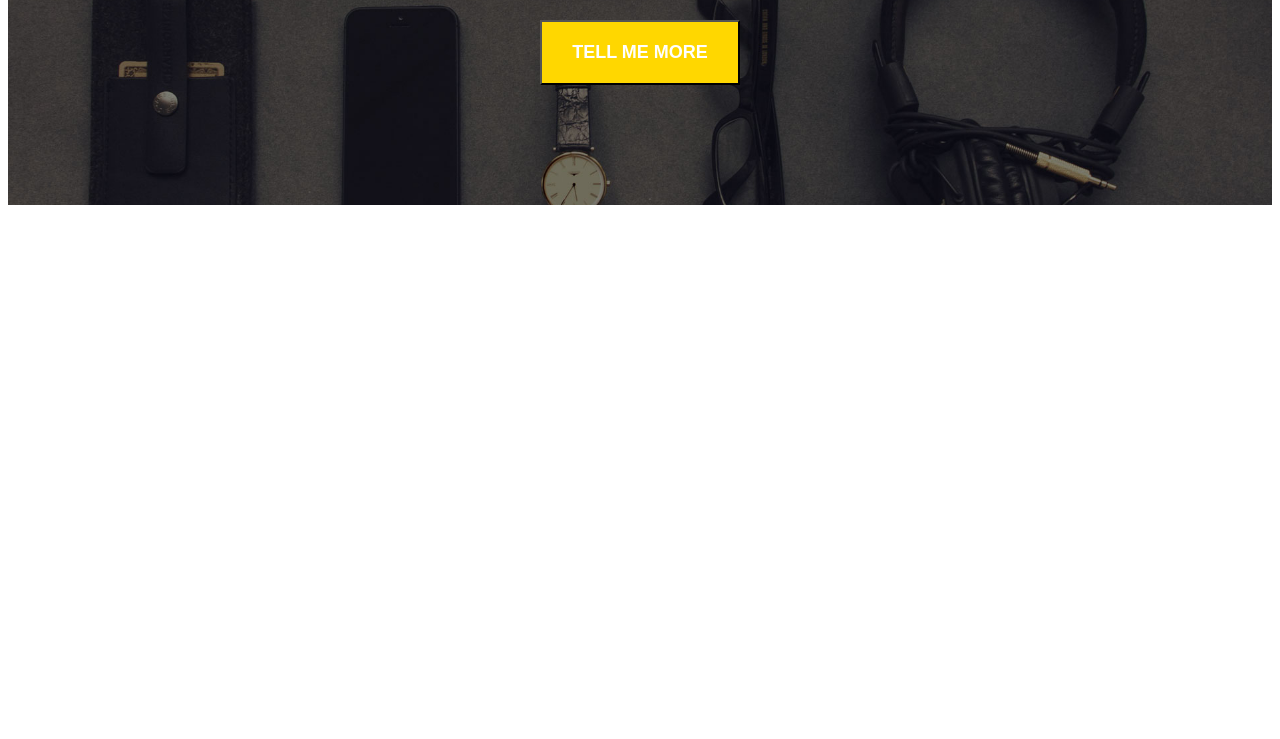
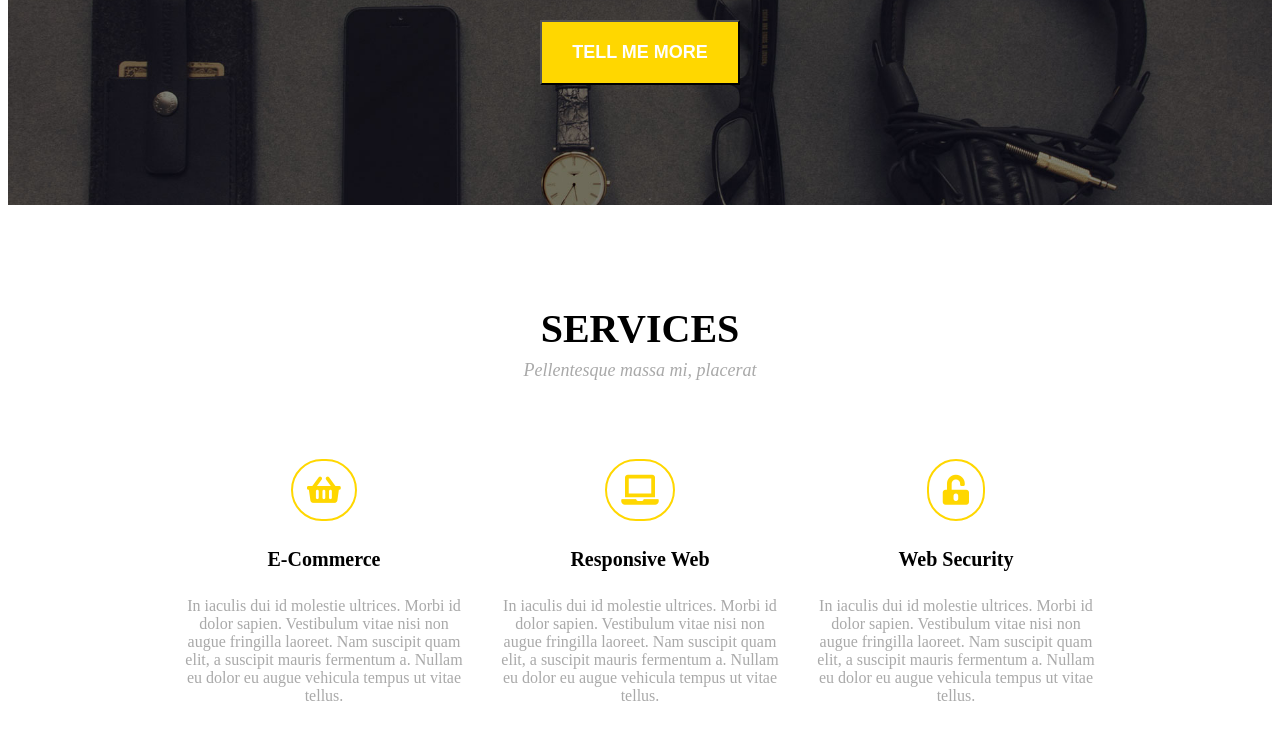
Before and after one commit to asiulijka/zadanie-projekt_z_task_runnerem, a website: page index.html in a window 1280 px wide. Shown: the part 427-1166 px from the top of the page. Before the commit the page ends 800 px from the top, so only its background shows below. Drawn offline with nearby package versions, Linux system fonts and the light colour scheme.

Commit message:
Add Services section

```diff
--- a/index.html
+++ b/index.html
@@ -4,8 +4,10 @@
     <meta charset="utf-8">
     <title></title>
 
+    <link rel="stylesheet" href="https://use.fontawesome.com/releases/v5.5.0/css/all.css">
+
     <link rel="preconnect" href="https://fonts.gstatic.com">
-    <link href="https://fonts.googleapis.com/css2?family=Open+Sans:ital,wght@1,600&display=swap" rel="stylesheet">
+    <link href="https://fonts.googleapis.com/css2?family=Montserrat:wght@700&family=Open+Sans:ital,wght@1,600&display=swap" rel="stylesheet">
 
     <link rel="stylesheet" href="/vendor/bootstrap-grid.css">
     <link rel="stylesheet" href="/css/style.css">
@@ -14,6 +16,7 @@
 
 
     <div class="container-fluid top">
+
       <div class="row navbar align-items-center">
         <div class="col-md-3">
           <p class="logo">Golden</p>
@@ -45,15 +48,37 @@
         </div>
       </div>
 
-      <!-- <div class="row tell-me-more">
-        <div class="col-md-5"></div>
-        <div class="col-md-2">
-          <button type="button" name="button">TELL ME MORE</button>
+    </div>
+
+    <div class="container our-services">
+      <div class="row services-intro">
+        <div class="col-12 services-intro">
+          <h3 class="services-title">SERVICES</h3>
+          <p>Pellentesque massa mi, placerat</p>
         </div>
-        <div class="col-md-5"></div>
-      </div> -->
+      </div>
+
+      <div class="row services-tiles">
+        <div class="col-md-4">
+          <i class="fas fa-shopping-basket"></i>
+          <h4>E-Commerce</h4>
+          <p>In iaculis dui id molestie ultrices. Morbi id dolor sapien. Vestibulum vitae nisi non augue fringilla laoreet. Nam suscipit quam elit, a suscipit mauris fermentum a. Nullam eu dolor eu augue vehicula tempus ut vitae tellus.</p>
+        </div>
+
+        <div class="col-md-4">
+          <i class="fas fa-laptop"></i>
+          <h4>Responsive Web</h4>
+          <p>In iaculis dui id molestie ultrices. Morbi id dolor sapien. Vestibulum vitae nisi non augue fringilla laoreet. Nam suscipit quam elit, a suscipit mauris fermentum a. Nullam eu dolor eu augue vehicula tempus ut vitae tellus.</p>
+        </div>
+
+        <div class="col-md-4">
+          <i class="fas fa-unlock-alt"></i>
+          <h4>Web Security</h4>
+          <p>In iaculis dui id molestie ultrices. Morbi id dolor sapien. Vestibulum vitae nisi non augue fringilla laoreet. Nam suscipit quam elit, a suscipit mauris fermentum a. Nullam eu dolor eu augue vehicula tempus ut vitae tellus.</p>
+        </div>
+      </div>
+    </div>
 
 
-    </div>
   </body>
 </html>
--- a/sass/style.scss
+++ b/sass/style.scss
@@ -1,3 +1,12 @@
+// font-family: 'Montserrat', sans-serif;
+// font-family: 'Open Sans', sans-serif;
+//
+// $font-header: 'Montserrat', sans-serif;
+//
+// h1, h3, h4 {
+//   font: $font-header;
+// }
+
 .navbar p.logo {
   font-family: 'Open Sans', sans-serif;
   color: gold;
@@ -57,3 +66,48 @@
 .top {
   padding-bottom: 120px;
 }
+
+.our-services {
+      margin-top: 60px;
+      width: 75%;
+}
+
+.services-intro {
+  text-align: center;
+}
+
+.services-tiles {
+  text-align: center;
+  margin-top: inherit;
+  margin-bottom: 120px;
+}
+
+.services-title {
+  font-size: 40px;
+  margin-bottom: auto;
+}
+
+.services-intro p {
+  font-style: italic;
+  margin-top: 8px;
+  color: darkgray;
+  font-size: 18px;
+}
+
+.services-tiles i {
+  color: gold;
+  font-size: 30px;
+  border: 2px solid gold;
+  padding: 14px;
+  // height: 50px;
+  // width: 50px;
+  border-radius: 180px;
+}
+
+.services-tiles p {
+  color: darkgray;
+}
+
+.services-tiles h4 {
+  font-size: 20px;
+}
```
Also changed, not shown: css/style.css, 1 other file.
